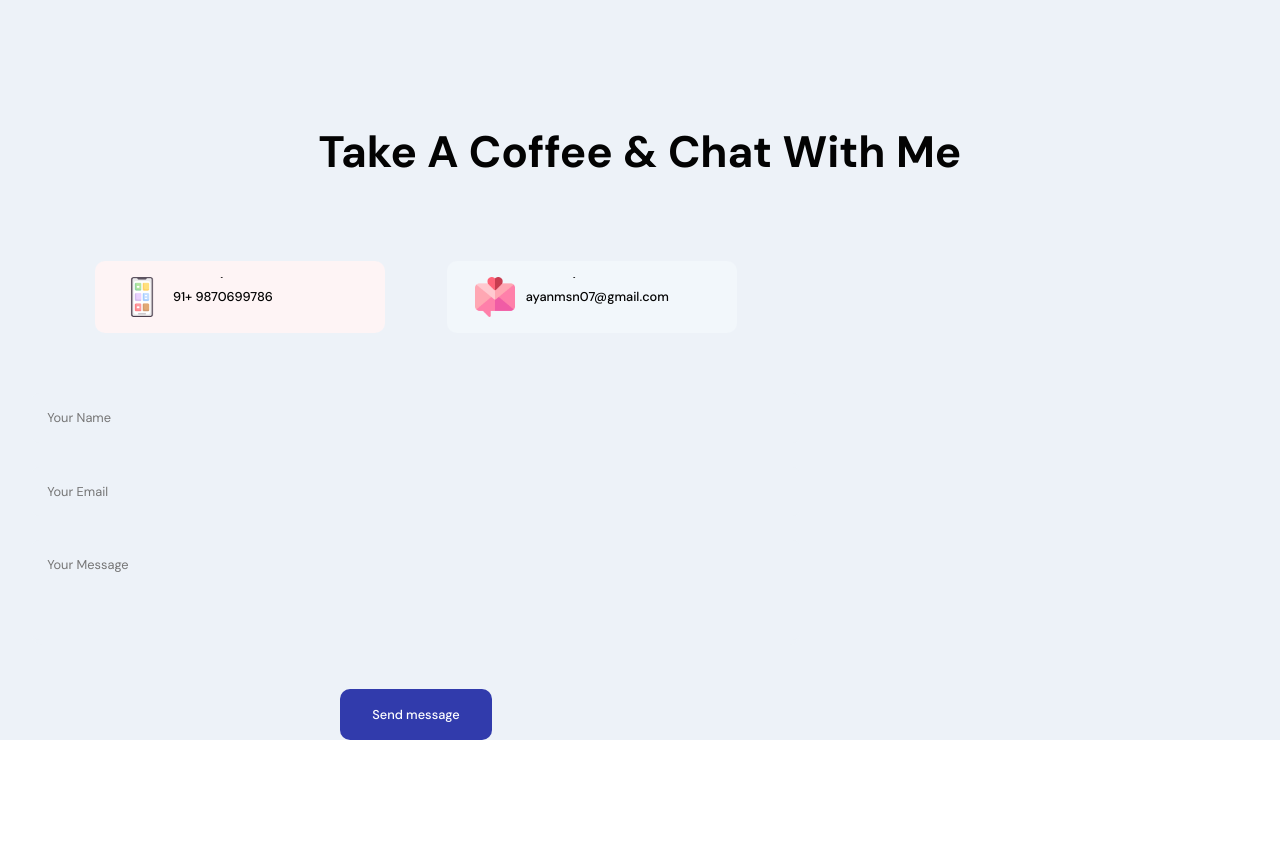
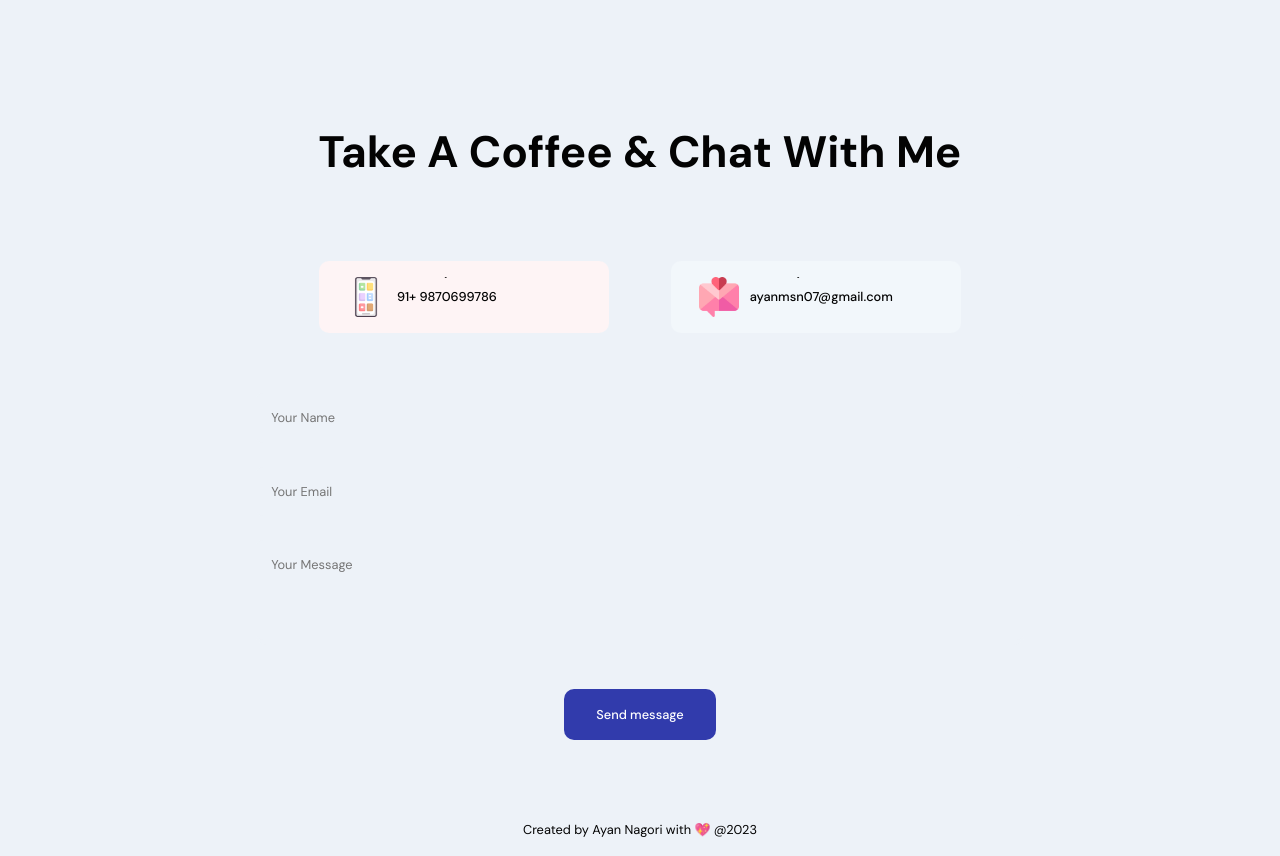
Before and after one commit to AyanNagorimsn/portfolio-react, a React (Vite) app: page / in a window 1280 px wide. Shown: the part 4080-4936 px from the top of the page. Before the commit the page ends 4836 px from the top, so only its background shows below. Built offline with nearby package versions, Linux system fonts and the light colour scheme; no server answers.

Commit message:
added hacker effect and fixed footer

```diff
--- a/src/App.scss
+++ b/src/App.scss
@@ -37,17 +37,14 @@
 }
 
 .copyright {
-  width: 100%;
-  padding: 2rem 0 0;
+  font-size: 0.8rem;
+  text-align: center;
+  color: var(--gray-color);
+  line-height: 1.5;
+  padding: 4rem 0 1rem 0;
 
-  display: flex;
-  flex-direction: column;
-  justify-content: flex-end;
-  align-items: flex-end;
-
-  p {
-    text-transform: uppercase;
-    color: var(--black-color);
+  @media screen and (min-width: 2000px) {
+    font-size: 1.75rem;
   }
 }
 
--- /dev/null
+++ b/src/constants/hackerEffect.js
@@ -0,0 +1,20 @@
+const hackerEffect = ({ target: element }) => {
+  const letters = "ABCDEFGHIJKLMNOPQRSTUVWZXZ";
+
+  let iteration = -2;
+  const interval = setInterval(() => {
+    element.innerText = element.innerText
+      .split("")
+      .map((_, index) => {
+        if (index < iteration) return element.dataset.text[index];
+        return letters[Math.floor(Math.random() * 26)];
+      })
+      .join("");
+
+    if (iteration > element.innerText.length) clearInterval(interval);
+
+    iteration += 1 / 2;
+  }, 45);
+};
+
+export default hackerEffect;
--- a/src/constants/index.js
+++ b/src/constants/index.js
@@ -1 +1,2 @@
 export { default as images } from "./images";
+export { default as hackerEffect } from "./hackerEffect";
--- a/src/container/Footer/Footer.jsx
+++ b/src/container/Footer/Footer.jsx
@@ -66,7 +66,7 @@ const Footer = () => {
   };
 
   return (
-    <>
+    <div id="contact">
       <h2 className="head-text">Take a coffee & chat with me</h2>
 
       <div className="app__footer-cards">
@@ -142,7 +142,9 @@ const Footer = () => {
           Send message
         </button>
       </form>
-    </>
+
+      <p className="copyright">Created by Ayan Nagori with 💖 @2023</p>
+    </div>
   );
 };
 
--- a/src/container/Footer/Footer.scss
+++ b/src/container/Footer/Footer.scss
@@ -12,7 +12,7 @@
   justify-content: space-evenly;
   align-items: center;
   flex-wrap: wrap;
-  margin: 4em 2rem 2rem;
+  margin: 4em auto 2rem auto;
 
   .app__footer-card {
     min-width: 290px;
@@ -93,7 +93,7 @@
 .app__footer-form {
   width: 60%;
   flex-direction: column;
-  margin: 1rem 2rem;
+  margin: 1rem auto;
 
   div {
     width: 100%;
--- a/src/container/Header/Header.jsx
+++ b/src/container/Header/Header.jsx
@@ -1,6 +1,8 @@
 import React, { useRef, useEffect } from "react";
 import { motion } from "framer-motion";
 import { images } from "../../constants";
+
+import { hackerEffect } from "../../constants";
 
 import { AppWrap } from "../../wrapper";
 
@@ -25,6 +27,8 @@ const scaleVariants = {
 
 const Header = () => {
   const firstImage = useRef();
+  const name = useRef();
+  const heading = useRef();
 
   useEffect(() => {
     window.addEventListener("scroll", (e) => {
@@ -42,11 +46,18 @@ const Header = () => {
         transition={{ duration: 0.5, delay: 0.2 }}
       >
         <div className="app__header-badge">
-          <div className="badge-cmp app-flex">
+          <div
+            className="badge-cmp app-flex"
+            onMouseOver={() => hackerEffect(name)}
+          >
             <span>👋</span>
             <div style={{ marginLeft: 20 }}>
-              <p className="p-text">Hello, I'am</p>
-              <h1 className="head-text">Ayan</h1>
+              <p className="p-text" ref={heading}>
+                Hello, I'am
+              </p>
+              <h1 className="head-text" ref={name} data-text="Ayan">
+                Ayan
+              </h1>
             </div>
           </div>
 
--- a/src/container/Work/Work.jsx
+++ b/src/container/Work/Work.jsx
@@ -4,6 +4,7 @@ import { motion } from "framer-motion";
 import { AppWrap } from "../../wrapper";
 import { images } from "../../constants";
 import { data } from "../../data/work-data";
+import { hackerEffect } from "../../constants";
 
 import "./Work.scss";
 
@@ -31,8 +32,17 @@ const Work = () => {
 
   return (
     <>
-      <h2 className="head-text">
-        My creative <span>Portfolio</span> section
+      <h2 className="head-text hacker-effect">
+        My creative{" "}
+        <span
+          data-text="Portfolio"
+          onMouseOver={(e) => {
+            hackerEffect(e);
+          }}
+        >
+          Portfolio
+        </span>{" "}
+        section
       </h2>
 
       <div className="app__work-filter">
```
